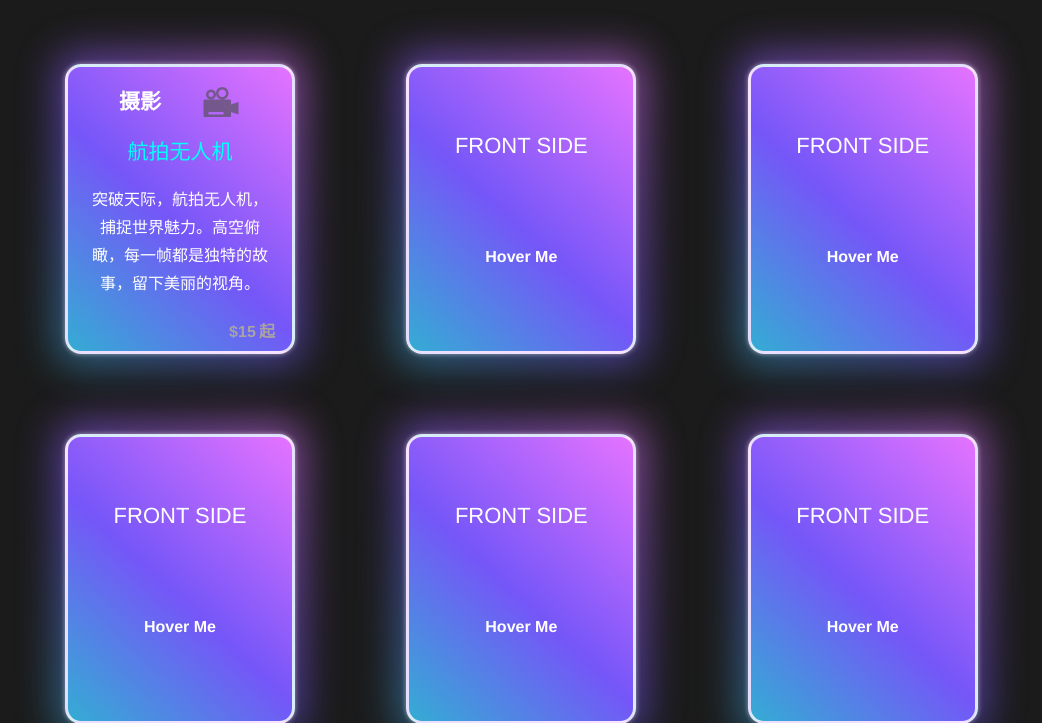
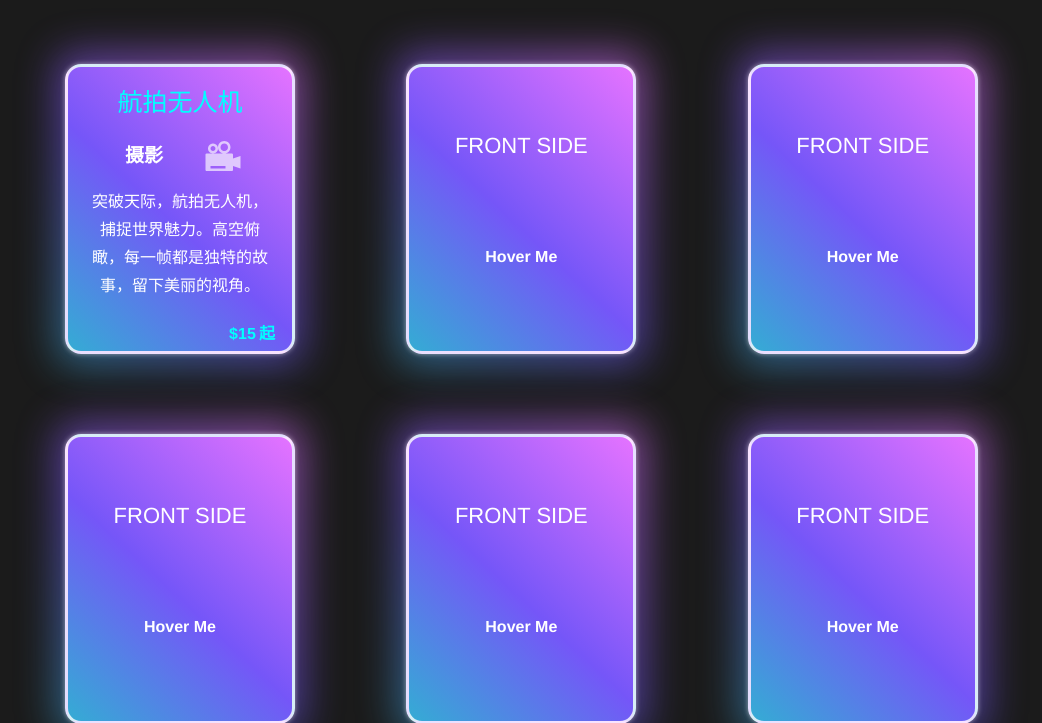
Before and after one commit to ETOLucy/Internet, a Django app: page /store/ in a window 1280 px wide. Shown: the part 120-843 px from the top of the page, without its empty margins (93-1135 px from the left). Run offline with Django 3.2, Linux system fonts and the light colour scheme; some libraries are stand-ins or nearby versions.

Commit message:
Fix some browser incompatibility issues

```diff
--- a/User/templates/User/login.html
+++ b/User/templates/User/login.html
@@ -7,7 +7,7 @@
 	<title>登录</title>
 	{% load static %}
 	<link type="text/css" rel="stylesheet" href="{% static 'css/login.css' %}">
-	<script type="text/javascript" src="{% static 'js/login.js' %}"></script>
+	<!-- <script type="text/javascript" src="{% static 'js/login.js' %}"></script> -->
 	<link rel="icon" href="{% static 'images/UAV.svg'%}" type="image/x-icon">
 </head>
 
@@ -33,7 +33,7 @@
 			</button>
 		</form>
 		<div class="tip">
-			<p>没有账号？&emsp;点击这里立即注册！&emsp;——></p>
+			<p id="p_re">没有账号？&emsp;点击这里立即注册！&emsp;——></p>
 		</div>
 		<div class="regi">
 			<button class="btn"><a href="{% url 'user:register' %}">register</a>
--- a/statics/css/store.css
+++ b/statics/css/store.css
@@ -11,13 +11,16 @@
     display: flex;
     align-items: center;
     margin-top: 10px;
+    margin-bottom: -8px;
+    align-self: center; /* 子元素垂直居中 */
+    font-size: 18px;
 }
 .top span{
     width: 40px;
 }
 .top p{
     margin: 0;
-    font-size: 21px;
+    font-size: 19px;
     font-weight: bolder;
 }
 
@@ -27,9 +30,9 @@
     padding-bottom: 0;
 }
 .txt h4{
-    margin-top: 10px;
+    margin-top: 15px;
     margin-bottom: 16px;
-    font-size: 21px;
+    font-size: 25px;
     font-weight: 550;
     color: aqua;
 }
@@ -44,7 +47,10 @@
     margin-top: 15px;
     margin-right: 23px;
     margin-bottom: 10px;
-    color: rgb(169, 163, 163);
+    color: aqua;
     text-align: right;
     margin: 0;
 }
+.tag {
+    color: white;
+}
--- a/templates/gooddetail.html
+++ b/templates/gooddetail.html
@@ -13,6 +13,9 @@
 
 <body>
     <div class="container">
+
+        <div class="product-image">
+            <!-- <img src="{% static 'images/UAV.svg' %}" alt="小logo" class="product-logo"> -->
             <div class="back">
                 <button class="btn"><a href="../store">Back To Store</a>
                     <span></span>
@@ -21,8 +24,6 @@
                     <span></span>
                 </button>
             </div>
-        <div class="product-image">
-            <img src="{% static 'images/UAV.svg' %}" alt="小logo" class="product-logo">
             <img src="{% static 'images/exp1.svg' %}" alt="此处放置商品图片" class="product-pic">
             <div class="dots">
                 <a href="#!" class="active"><i>1</i></a>
--- a/templates/store.html
+++ b/templates/store.html
@@ -32,12 +32,13 @@
       <div class="myCard">
         <div class="innerCard">
           <div class="frontSide">
-            <div class="top">
-              <p>摄影</p><span></span>
-              <img src="{% static 'images/摄影.svg' %}">
-            </div>
+
             <div class="txt">
               <h4>航拍无人机</h4>
+              <div class="top">
+                <span></span><p class="tag">摄影</p><span></span>
+                <img src="{% static 'images/摄影.svg' %}">
+              </div>
               <p class="explain">突破天际，航拍无人机，捕捉世界魅力。高空俯瞰，每一帧都是独特的故事，留下美丽的视角。</p>
               <p class="ps">$15&thinsp;起</p>
             </div>
```
Also changed, not shown: statics/css/gooddetail.css (+5 -4 lines), statics/css/login.css (+22 -0 lines), statics/css/register.css (+13 -6 lines), statics/images/摄影.svg. Lines whose indentation alone changed are shown as unchanged.
